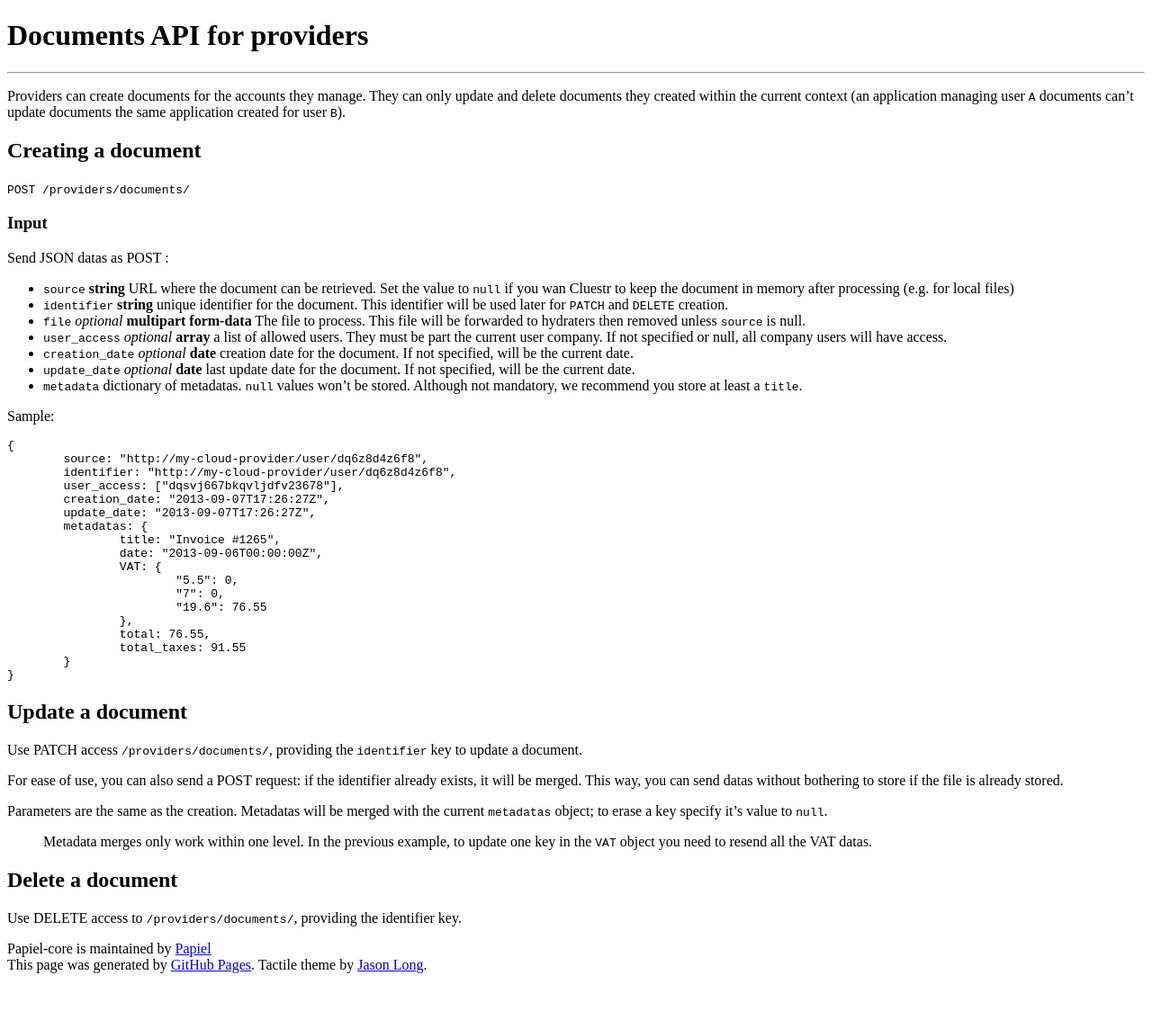
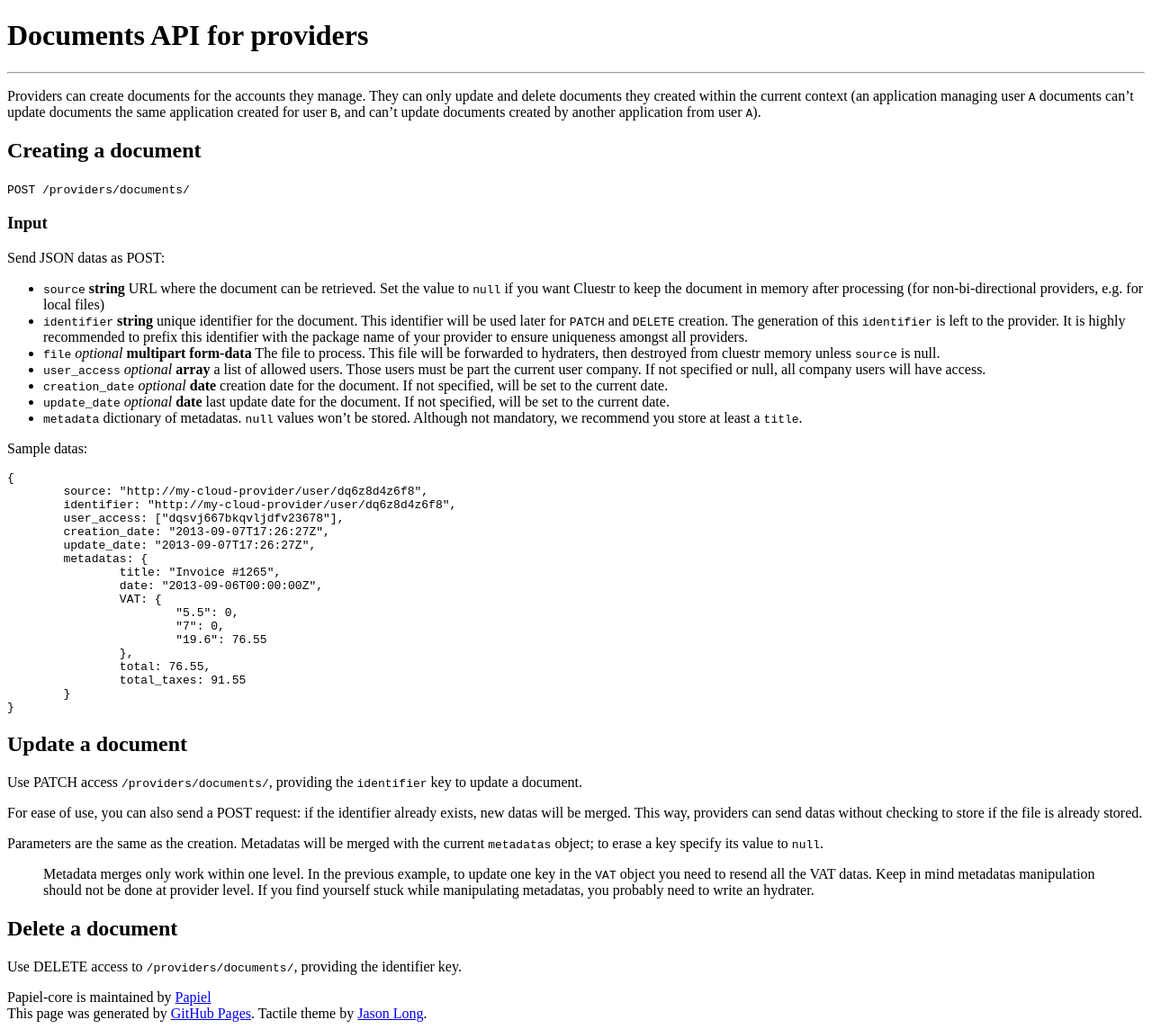
Before and after one commit to AnyFetch/developers.anyfetch.com, a Jekyll site: the page built from providers/documents/index.md, in a window 1280 px wide. Shown: the whole page at 90% size. Built offline with Jekyll 4.4.1, drawn with Linux system fonts in a browser that asks for light colours; some web fonts are replaced; before the commit the page ends 1090 px from its top, so only the background shows below that.

Commit message:
Update providers doc

```diff
--- a/providers/documents/index.md
+++ b/providers/documents/index.md
@@ -4,7 +4,7 @@ layout: doc
 ---
 
 Providers can create documents for the accounts they manage.
-They can only update and delete documents they created within the current context (an application managing user `A` documents can't update documents the same application created for user `B`).
+They can only update and delete documents they created within the current context (an application managing user `A` documents can't update documents the same application created for user `B`, and can't update documents created by another application from user `A`).
 
 
 ## Creating a document
@@ -12,17 +12,17 @@ They can only update and delete documents they created within the current contex
 `POST /providers/documents/`
 
 ### Input
-Send JSON datas as POST :
+Send JSON datas as POST:
 
-- `source` **string** URL where the document can be retrieved. Set the value to `null` if you wan Cluestr to keep the document in memory after processing (e.g. for local files)
-- `identifier` **string** unique identifier for the document. This identifier will be used later for `PATCH` and `DELETE` creation.
-- `file` _optional_ **multipart form-data** The file to process. This file will be forwarded to hydraters then removed unless `source` is null.
-- `user_access` _optional_ **array** a list of allowed users. They must be part the current user company. If not specified or null, all company users will have access.
-- `creation_date` _optional_ **date** creation date for the document. If not specified, will be the current date.
-- `update_date` _optional_ **date** last update date for the document. If not specified, will be the current date.
+- `source` **string** URL where the document can be retrieved. Set the value to `null` if you want Cluestr to keep the document in memory after processing (for non-bi-directional providers, e.g. for local files)
+- `identifier` **string** unique identifier for the document. This identifier will be used later for `PATCH` and `DELETE` creation. The generation of this `identifier` is left to the provider. It is highly recommended to prefix this identifier with the package name of your provider to ensure uniqueness amongst all providers.
+- `file` _optional_ **multipart form-data** The file to process. This file will be forwarded to hydraters, then destroyed from cluestr memory unless `source` is null.
+- `user_access` _optional_ **array** a list of allowed users. Those users must be part the current user company. If not specified or null, all company users will have access.
+- `creation_date` _optional_ **date** creation date for the document. If not specified, will be set to the current date.
+- `update_date` _optional_ **date** last update date for the document. If not specified, will be set to the current date.
 - `metadata` dictionary of metadatas. `null` values won't be stored. Although not mandatory, we recommend you store at least a `title`.
 
-Sample:
+Sample datas:
 
 	{
 		source: "http://my-cloud-provider/user/dq6z8d4z6f8",
@@ -46,11 +46,12 @@ Sample:
 ## Update a document
 Use PATCH access `/providers/documents/`, providing the `identifier` key to update a document.
 
-For ease of use, you can also send a POST request: if the identifier already exists, it will be merged. This way, you can send datas without bothering to store if the file is already stored.
+For ease of use, you can also send a POST request: if the identifier already exists, new datas will be merged. This way, providers can send datas without checking to store if the file is already stored.
 
-Parameters are the same as the creation. Metadatas will be merged with the current `metadatas` object; to erase a key specify it's value to `null`.
+Parameters are the same as the creation. Metadatas will be merged with the current `metadatas` object; to erase a key specify its value to `null`.
 
 > Metadata merges only work within one level. In the previous example, to update one key in the `VAT` object you need to resend all the VAT datas.
+> Keep in mind metadatas manipulation should not be done at provider level. If you find yourself stuck while manipulating metadatas, you probably need to write an hydrater.
 
 ## Delete a document
 Use DELETE access to `/providers/documents/`, providing the identifier key.
```
